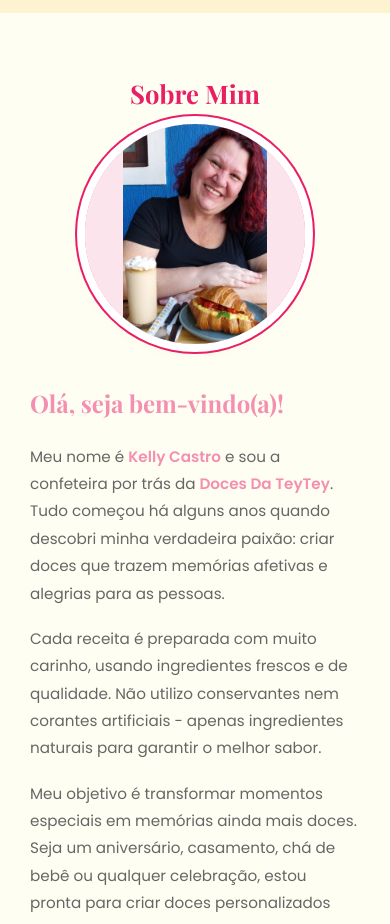
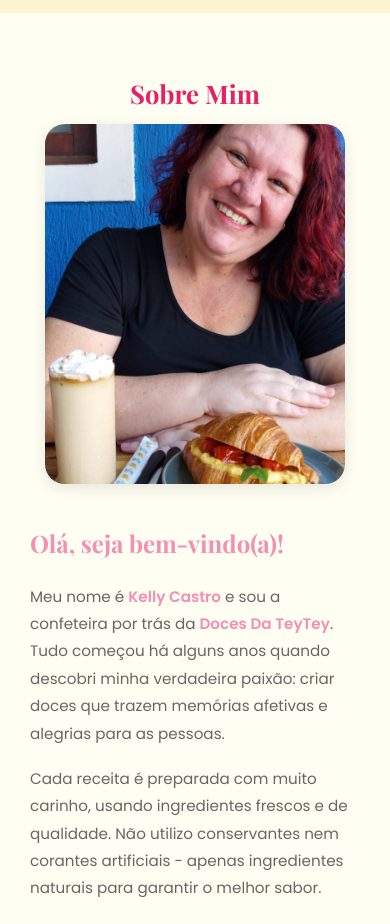
Before and after one commit to pheuxbox3609-sudo/Doces-da-teytey, a website: page index.html in a window 390 px wide. Shown: the part 8420-9344 px from the top of the page. Drawn offline with nearby package versions, Linux system fonts and the light colour scheme.

Commit message:
imagem pronta

```diff
--- a/style.css
+++ b/style.css
@@ -127,8 +127,9 @@ header {
 
 .nav-links {
     display: flex;
-    list-style: none;
-    gap: 15px;
+    list-style: none 15px;
+    ;
+    gap:
 }
 
 .nav-links a {
@@ -441,7 +442,7 @@ header {
     margin-bottom: 20px;
 }
 
-/* Sobre Section - COM BORDA ARREDONDADA */
+/* Sobre Section - IMAGEM GRANDE */
 .sobre {
     padding: 80px 0;
     background: rgba(255, 255, 255, 0.95);
@@ -468,17 +469,17 @@ header {
 
 .sobre-image .image-placeholder {
     width: 100%;
-    max-width: 450px;
+    max-width: 500px;
     position: relative;
-    border-radius: 50%;
-    box-shadow: 0 0 0 8px var(--white), 0 0 0 10px var(--primary-color), var(--shadow);
+    border-radius: 20px;
+    box-shadow: var(--shadow);
     overflow: hidden;
 }
 
 .sobre-image .image-placeholder::before {
     content: '';
     display: block;
-    padding-top: 100%;
+    padding-top: 120%;
 }
 
 .sobre-image .image-placeholder img {
@@ -487,9 +488,8 @@ header {
     left: 0;
     width: 100%;
     height: 100%;
-    object-fit: contain;
+    object-fit: cover;
     object-position: center center;
-    background: #fce4ec;
 }
 
 .sobre-text {
@@ -759,6 +759,10 @@ footer p {
     .demo-fotos {
         grid-template-columns: repeat(2, 1fr);
     }
+
+    .sobre-image .image-placeholder {
+        max-width: 450px;
+    }
 }
 
 /* Tablet Landscape - 1024px */
@@ -787,7 +791,7 @@ footer p {
     }
 
     .sobre-image .image-placeholder {
-        max-width: 350px;
+        max-width: 380px;
     }
 }
 
@@ -911,7 +915,6 @@ footer p {
         font-size: 0.9rem;
     }
 
-    /* Sobre - responsivo mobile */
     .sobre-content {
         grid-template-columns: 1fr;
         gap: 30px;
@@ -922,7 +925,8 @@ footer p {
     }
 
     .sobre-image .image-placeholder {
-        max-width: 280px;
+        max-width: 100%;
+        max-width: 350px;
         margin: 0 auto;
     }
 
@@ -1022,7 +1026,7 @@ footer p {
     }
 
     .sobre-image .image-placeholder {
-        max-width: 220px;
+        max-width: 300px;
     }
 
     .sobre-text h3 {
```
